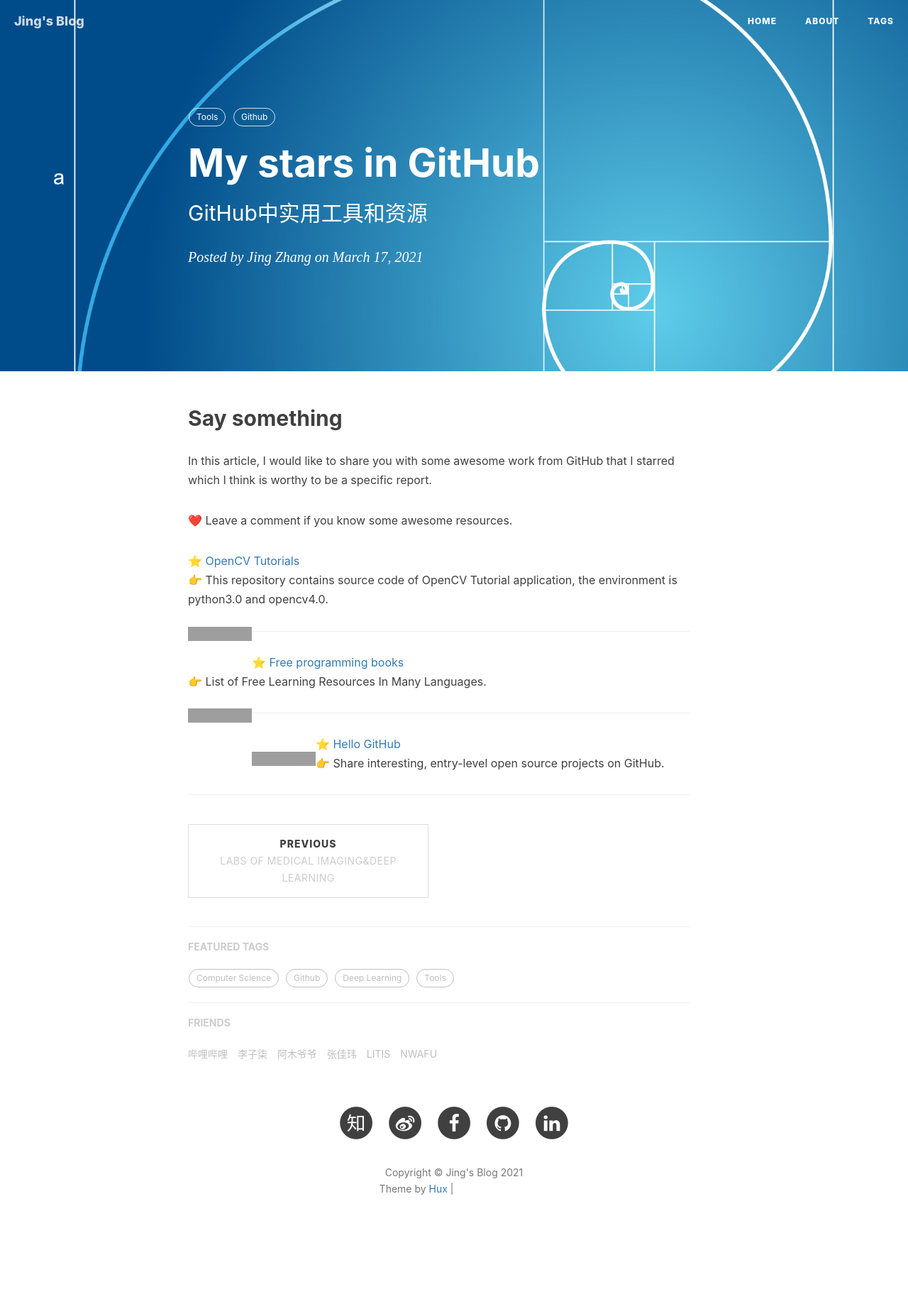
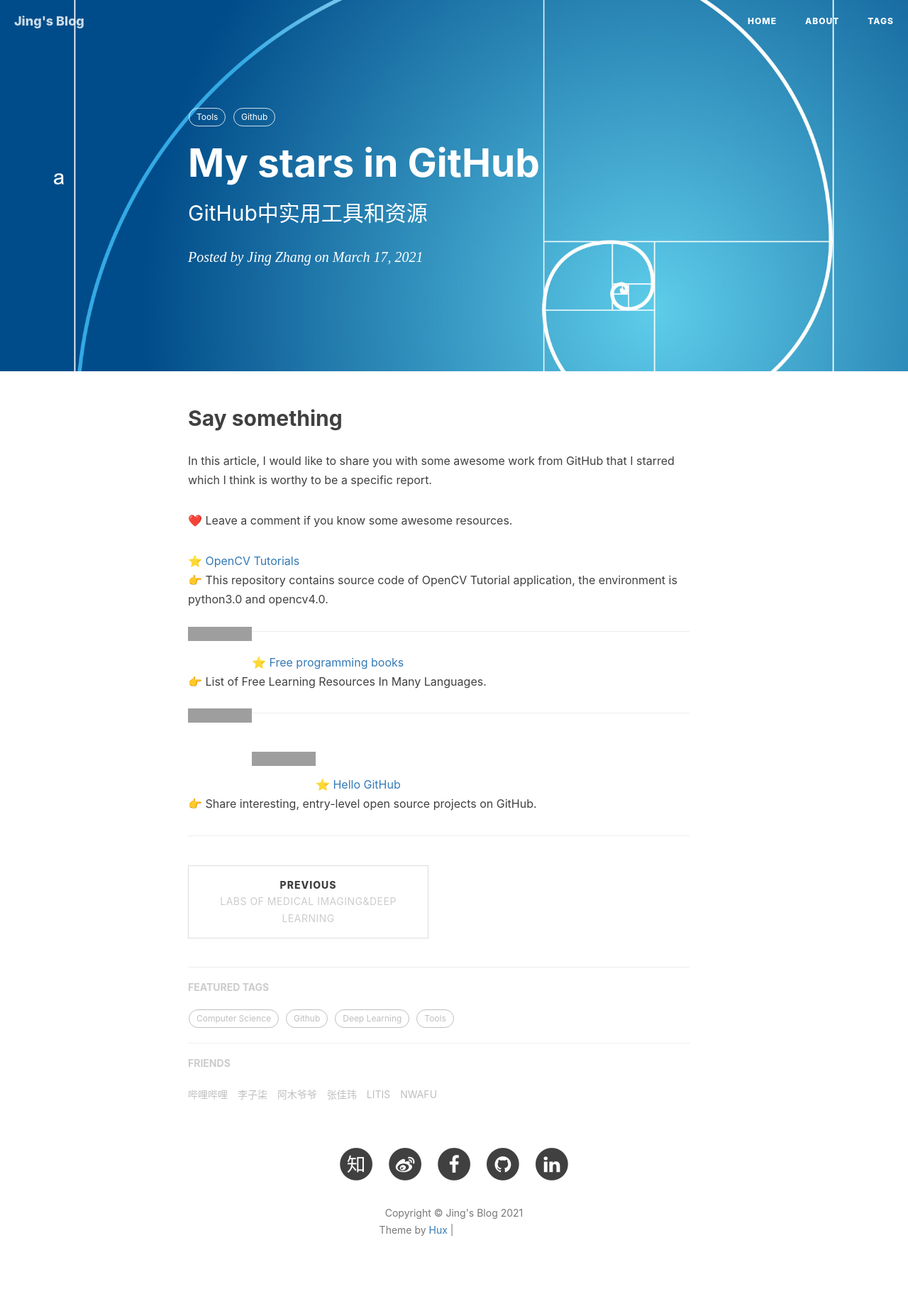
Before and after one commit to jizhang02/jizhang02.github.io, a Jekyll site: the page built from _posts/2021-03-17-github.markdown, in a window 1280 px wide. Shown: the whole page at 71% size. Built offline with Jekyll 4.4.1, drawn with Linux system fonts in a browser that asks for light colours; nearby versions of some CDN libraries; comment, search, counter and statistics services are not loaded; before the commit the page ends 1779 px from its top, so only the background shows below that; grey boxes are pictures that could not be loaded.

Commit message:
Update 2021-03-17-github.markdown

```diff
--- a/_posts/2021-03-17-github.markdown
+++ b/_posts/2021-03-17-github.markdown
@@ -30,7 +30,7 @@
 
 ---
 
-<img align="left" src="https://img.shields.io/github/stars/521xueweihan/HelloGitHub?style=social">
+<img align="left" src="https://img.shields.io/github/stars/521xueweihan/HelloGitHub?style=social">    <br/>
 
 ⭐ [Hello GitHub](https://hellogithub.com/)
 👉 Share interesting, entry-level open source projects on GitHub.
```
